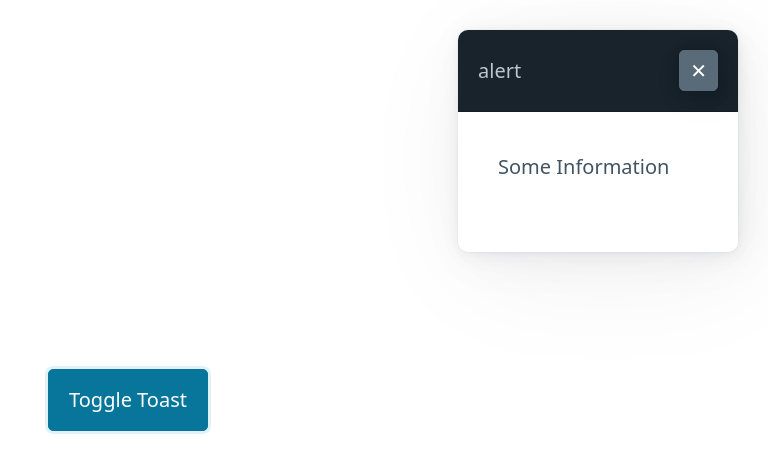
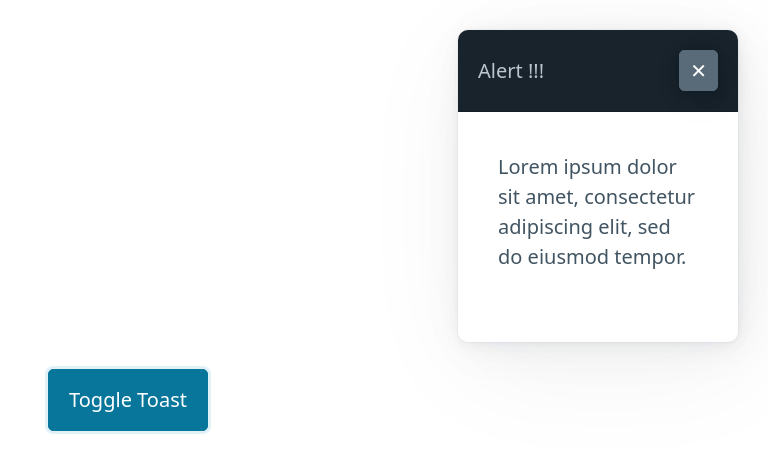
Before and after one commit to RWDevelopment/toast_js, a plain HTML site: page index.html in a window 1280 px wide. Both pictures are taken after a click on the button "Toggle Toast". Shown: the whole page, without its empty margins (512-1280 px from the left). Drawn offline with nearby package versions, Linux system fonts and the light colour scheme.

Commit message:
Update index.html

```diff
--- a/index.html
+++ b/index.html
@@ -56,10 +56,10 @@
 
     <article role="alert" data-show="false" data-autohide="3000">
       <header data-theme="dark">
-        <p>alert</p>
+        <p>Alert !!!</p>
         <a href="#" role="button" class="secondary" onclick="toggleToast()">&#10005;</a>
       </header>
-      <p>Some Information</p>
+      <p>Lorem ipsum dolor sit amet, consectetur adipiscing elit, sed do eiusmod tempor.</p>
     </article>
 
    </div>
```
